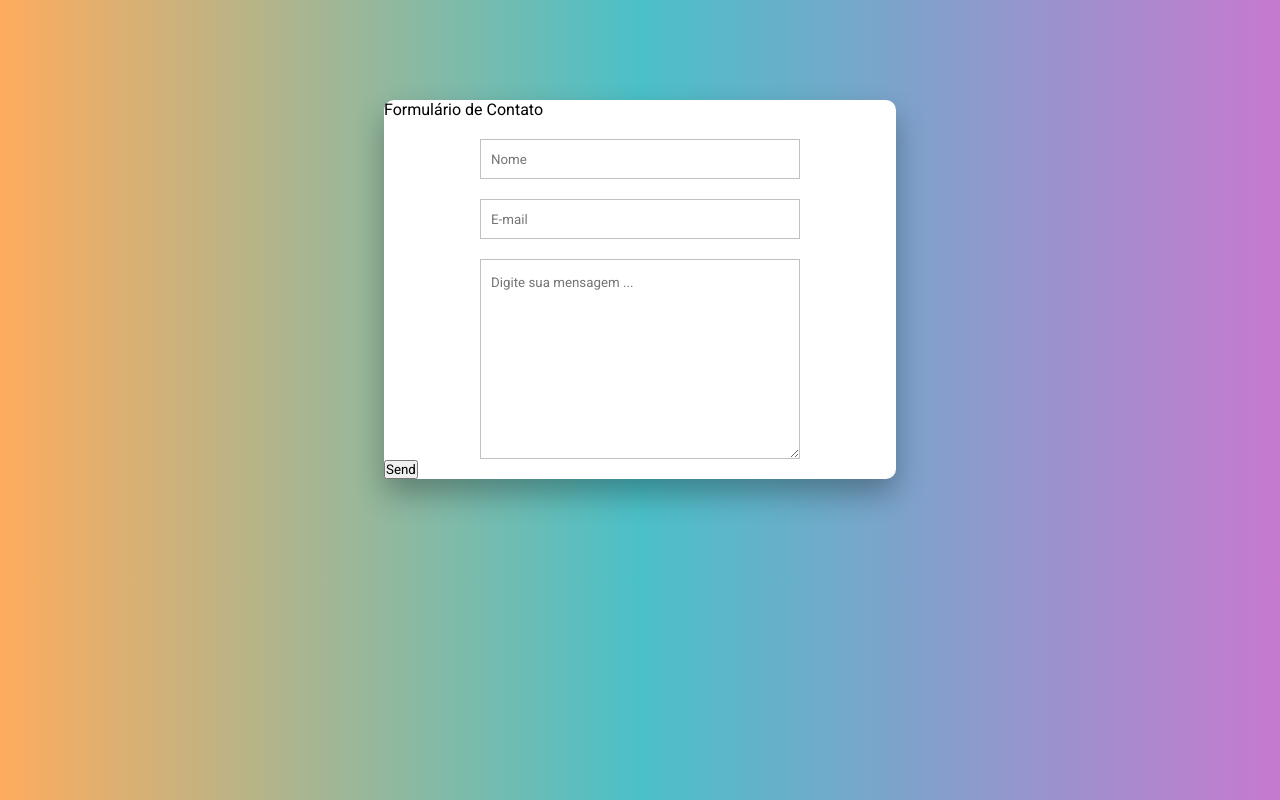
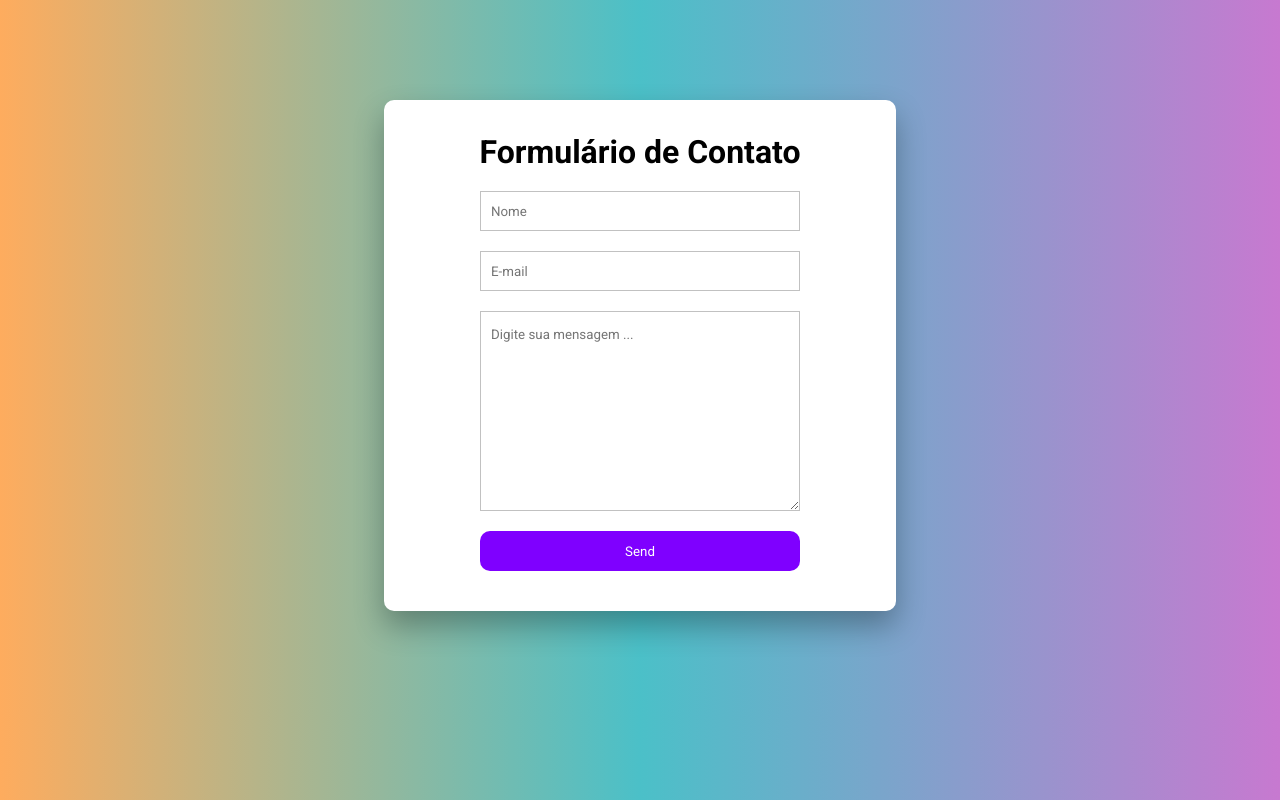
Before and after one commit to fariascarlos2346/formulario-contatos, a plain HTML site: page index.html in a window 1280 px wide. Drawn offline with Linux system fonts and the light colour scheme.

Commit message:
pagina de agradecimento criada

```diff
--- a/index.html
+++ b/index.html
@@ -14,10 +14,14 @@
   </head>
   <body>
     <form
-      action="https://formsubmit.co/fariascarlos2346@gmail.com"
+      action="https://formsubmit.co/carloshenriqueprogramadorjp@gmail.com"
       method="POST"
     >
-      <h>Formulário de Contato</h>
+      <h1>Formulário de Contato</h1>
+      <input type="hidden" name="_next" value="https://yourdomain.co/thanks.html">
+
+
+
       <input type="text" name="name" placeholder="Nome" required />
       <input type="email" name="email" placeholder="E-mail" required />
       <textarea
--- a/styles.css
+++ b/styles.css
@@ -10,13 +10,14 @@ body {
     background: linear-gradient( to right, #feac5e, #4bc0c8, #c779d0);
 }
 
-form {
+form, div {
     width: 40%;
     min-width: 350px;
     background-color: white;
     border-radius: 10px;
     box-shadow: 0 15px 30px rgba(0,0,0, 0.3);
     margin: 100px auto;
+    padding: 20px;
 }
 
 input, textarea {
@@ -34,3 +35,28 @@ textarea {
     height: 200px;
     padding-top: 15px;
 }
+
+button {
+    display: block;
+    margin: 20px auto;
+    height: 40px;
+    min-width: 320px;
+    border: none;
+    border-radius: 10px;
+    background: #7f00ff;
+    color: white;
+    cursor: pointer;
+}
+
+button:hover {
+    opacity: 0.7;
+}
+
+button:active {
+    opacity: 0.5;
+}
+
+h1, p {
+    text-align: center;
+    margin: 13px;
+}
```
Also changed, not shown: obrigado.html (added, +21 -0 lines).
